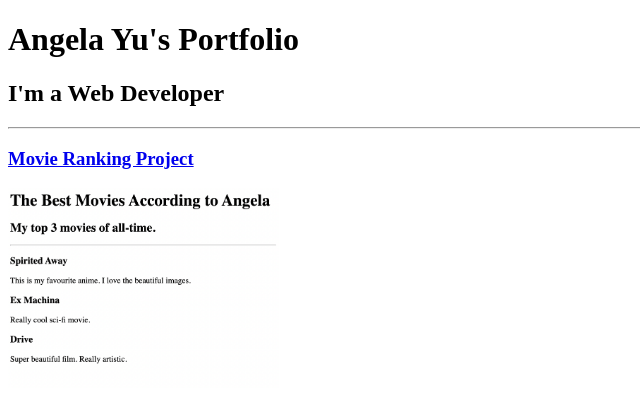
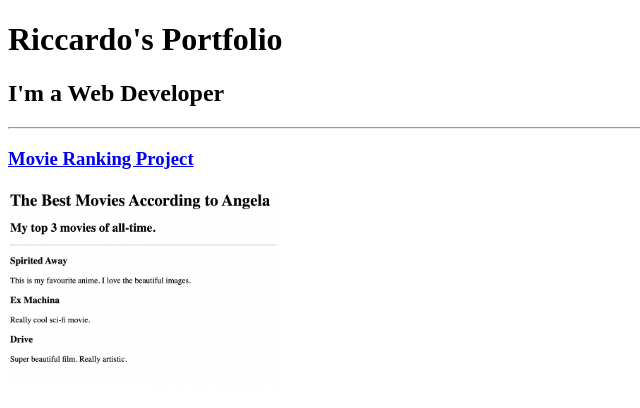
Before and after one commit to Ricks0702/html_portfolio, a plain HTML site: page index.html in a window 1280 px wide. Shown: the top 408 px of the page, without its empty margins (0-640 px from the left). Drawn offline with Linux system fonts and the light colour scheme.

Commit message:
changed name

```diff
--- a/index.html
+++ b/index.html
@@ -3,11 +3,11 @@
 
 <head>
   <meta charset="UTF-8">
-  <title>Angela's Portfolio</title>
+  <title>Riccardo's Portfolio</title>
 </head>
 
 <body>
-  <h1>Angela Yu's Portfolio</h1>
+  <h1>Riccardo's Portfolio</h1>
   <h2>I'm a Web Developer</h2>
   <hr />
   <h3><a href="./public/movie-ranking.html">Movie Ranking Project</a></h3>
```
